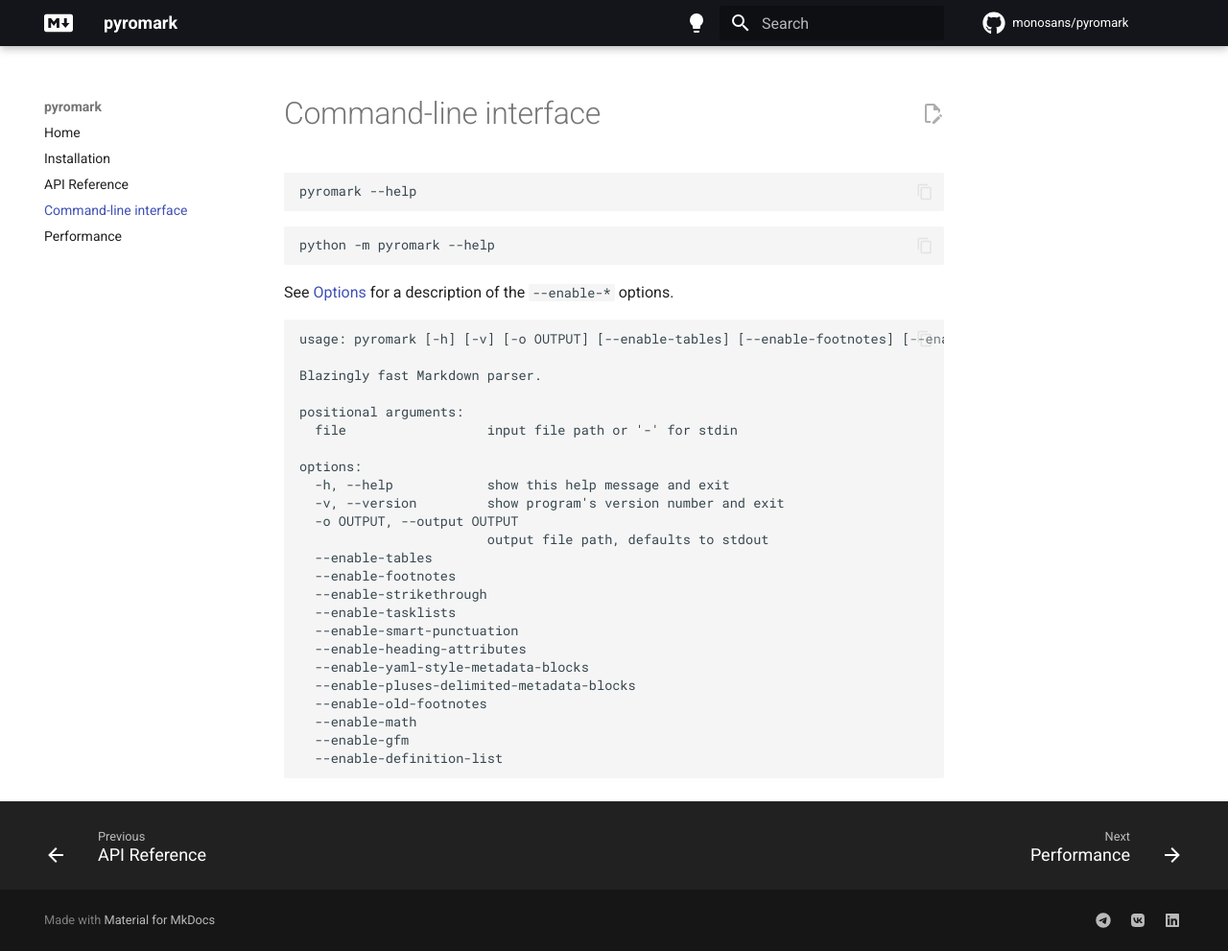
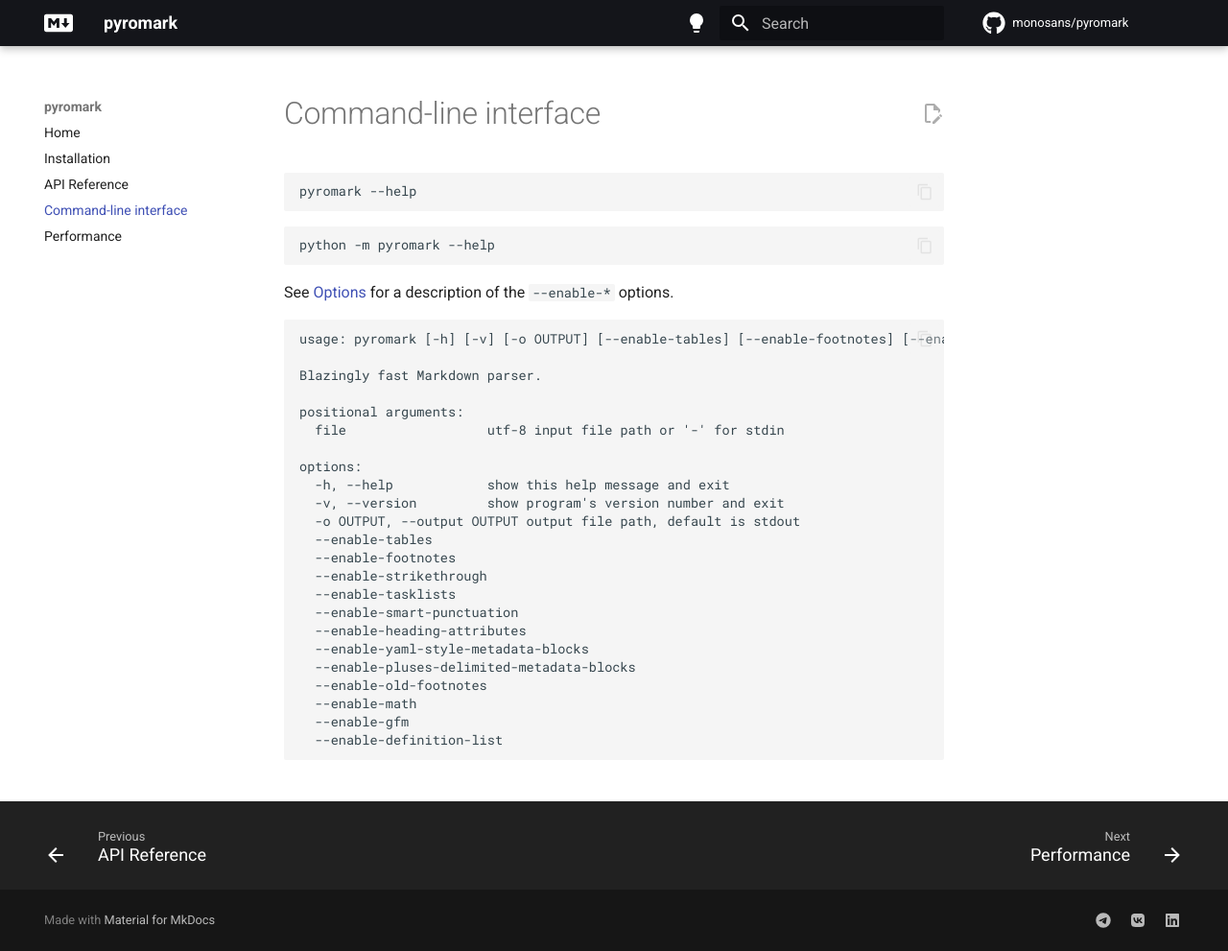
Before and after one commit to monosans/pyromark, an MkDocs documentation site: the page built from docs/cli.md, in a window 1280 px wide and 991 px high. Shown: the whole window at 96% size. Built offline with MkDocs 1.6.1 and Material for MkDocs 9.7.7, drawn with Linux system fonts in a browser that asks for light colours; comment, search, counter and statistics services are not loaded.

Commit message:
docs: update cli.md

```diff
--- a/docs/cli.md
+++ b/docs/cli.md
@@ -16,13 +16,12 @@
 Blazingly fast Markdown parser.
 
 positional arguments:
-  file                  input file path or '-' for stdin
+  file                  utf-8 input file path or '-' for stdin
 
 options:
   -h, --help            show this help message and exit
   -v, --version         show program's version number and exit
-  -o OUTPUT, --output OUTPUT
-                        output file path, defaults to stdout
+  -o OUTPUT, --output OUTPUT output file path, default is stdout
   --enable-tables
   --enable-footnotes
   --enable-strikethrough
```
